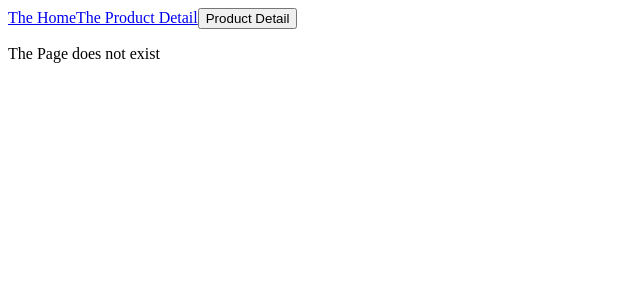
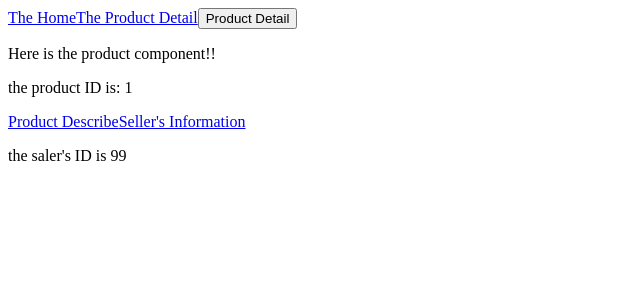
Before and after one commit to wenyifeng1123/Auction, an Angular app: page /product/1/seller/99 in a window 1280 px wide. Shown: the top 300 px of the page, without its empty margins (0-640 px from the left). Built offline with nearby package versions, Linux system fonts and the light colour scheme.

Commit message:
until the children route

```diff
--- a/src/app/app.component.html
+++ b/src/app/app.component.html
@@ -1,5 +1,5 @@
 <!--这里写路径必须要/开头，这里代表导航到根路由， ./代表到子路由-->
 <a [routerLink]="['/']">The Home</a>
-<a [routerLink]="['/product']">The Product Detail</a>
+<a [routerLink]="['/product', 1]">The Product Detail</a>
 <input type="button" value="Product Detail" (click)="toProductDetails()">
 <router-outlet></router-outlet>
--- a/src/app/app.component.ts
+++ b/src/app/app.component.ts
@@ -12,6 +12,6 @@ export class AppComponent {
   constructor(private router: Router) {}
 
   toProductDetails() {
-    this.router.navigate(['/product']);
+    this.router.navigate(['/product', 2]);
   }
 }
--- a/src/app/app.module.ts
+++ b/src/app/app.module.ts
@@ -8,6 +8,8 @@ import { AppComponent } from './app.component';
 import { HomeComponent } from './home/home.component';
 import { ProductComponent } from './product/product.component';
 import { Code404Component } from './code404/code404.component';
+import { ProductDescComponent } from './product-desc/product-desc.component';
+import { SellerInfoComponent } from './seller-info/seller-info.component';
 
 
 @NgModule({
@@ -15,7 +17,9 @@ import { Code404Component } from './code404/code404.component';
     AppComponent,
     HomeComponent,
     ProductComponent,
-    Code404Component
+    Code404Component,
+    ProductDescComponent,
+    SellerInfoComponent
   ],
   imports: [
     BrowserModule,
--- /dev/null
+++ b/src/app/product-desc/product-desc.component.html
@@ -0,0 +1,3 @@
+<p>
+  This is a very incredible product
+</p>
--- /dev/null
+++ b/src/app/product-desc/product-desc.component.ts
@@ -0,0 +1,15 @@
+import { Component, OnInit } from '@angular/core';
+
+@Component({
+  selector: 'app-product-desc',
+  templateUrl: './product-desc.component.html',
+  styleUrls: ['./product-desc.component.css']
+})
+export class ProductDescComponent implements OnInit {
+
+  constructor() { }
+
+  ngOnInit() {
+  }
+
+}
--- a/src/app/product/product.component.html
+++ b/src/app/product/product.component.html
@@ -1,3 +1,9 @@
 <p>
   Here is the product component!!
 </p>
+<p>
+  the product ID is: {{productId}}
+</p>
+<a [routerLink]="['./']">Product Describe</a>
+<a [routerLink]="['./seller',99]">Seller's Information</a>
+<router-outlet></router-outlet>
--- a/src/app/product/product.component.ts
+++ b/src/app/product/product.component.ts
@@ -1,4 +1,5 @@
 import { Component, OnInit } from '@angular/core';
+import {ActivatedRoute, Params} from '@angular/router';
 
 @Component({
   selector: 'app-product',
@@ -6,10 +7,13 @@ import { Component, OnInit } from '@angular/core';
   styleUrls: ['./product.component.css']
 })
 export class ProductComponent implements OnInit {
-
-  constructor() { }
+  private productId: number;
+  constructor(private routeInfo: ActivatedRoute) { }
 
   ngOnInit() {
+    this.routeInfo.params.subscribe((params: Params) => this.productId = params['id']);
+    // this.productId = this.routeInfo.snapshot.params['id'];
+    // 这个方法只能初始化第一次，后面再点击按钮id值不会变，只有url的id变化
   }
 
 }
--- /dev/null
+++ b/src/app/seller-info/seller-info.component.html
@@ -0,0 +1,3 @@
+<p>
+  the saler's ID is {{sellerId}}
+</p>
--- /dev/null
+++ b/src/app/seller-info/seller-info.component.ts
@@ -0,0 +1,18 @@
+import { Component, OnInit } from '@angular/core';
+import {ActivatedRoute} from '@angular/router';
+
+@Component({
+  selector: 'app-seller-info',
+  templateUrl: './seller-info.component.html',
+  styleUrls: ['./seller-info.component.css']
+})
+export class SellerInfoComponent implements OnInit {
+  private sellerId: number;
+
+  constructor(private routerInfo: ActivatedRoute) { }
+
+  ngOnInit() {
+    this.sellerId = this.routerInfo.snapshot.params['id'];
+  }
+
+}
```
Also changed, not shown: src/app/app-routing.module.ts (+10 -2 lines), src/app/product-desc/product-desc.component.css (added), src/app/seller-info/seller-info.component.css (added), 2 other files (tests, documents, lock files or other folders).
